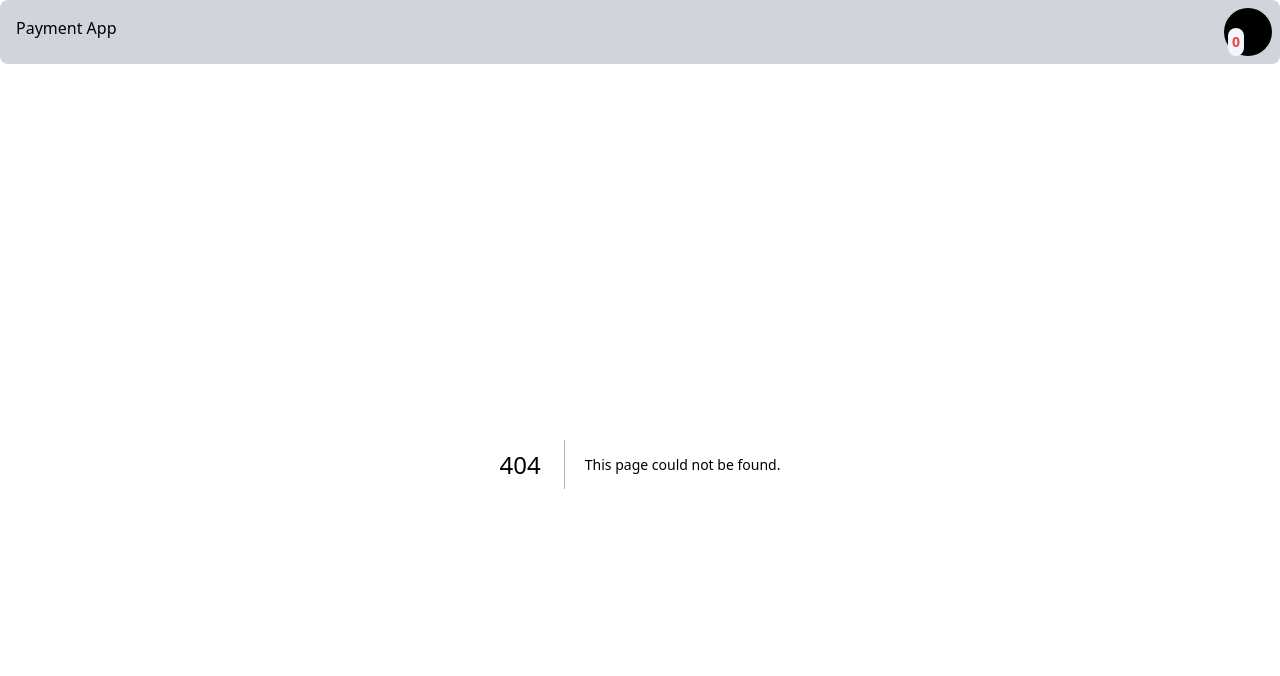
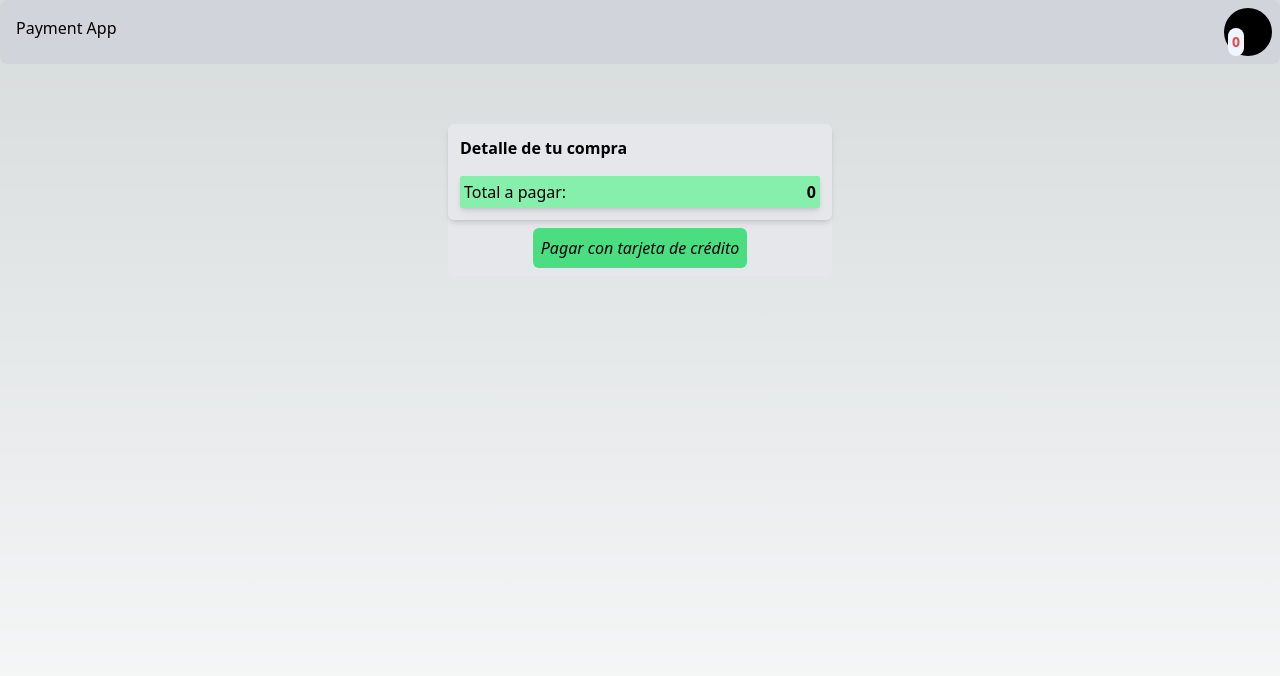
Before and after one commit to sebasdev584/payment-app, a Next.js app: page /purchase in a window 1280 px wide. Before the commit this address had no page. Shown: the top 676 px of the page. Built offline with nearby package versions, Linux system fonts and the light colour scheme.

Commit message:
feat: add new oage

```diff
--- /dev/null
+++ b/src/app/purchase/page.tsx
@@ -0,0 +1,22 @@
+"use client";
+import FormComponent from "../components/Form";
+import PurchaseDetail from "../components/PurchaseDetail";
+import Modal from "../components/ui/Modal";
+
+export default function Purchase() {
+  return (
+    <main className="flex min-h-screen flex-col items-center justify-between p-5 mt-10">
+      <div className="max-w-96 bg-gray-200 text-black rounded-md">
+        <PurchaseDetail flag={true} />
+        <div className="flex justify-center items-center">
+          <Modal>
+            <FormComponent />
+            <span className="sm:hidden md:hidden lg:block">
+              <PurchaseDetail flag={false} />
+            </span>
+          </Modal>
+        </div>
+      </div>
+    </main>
+  );
+}
```
